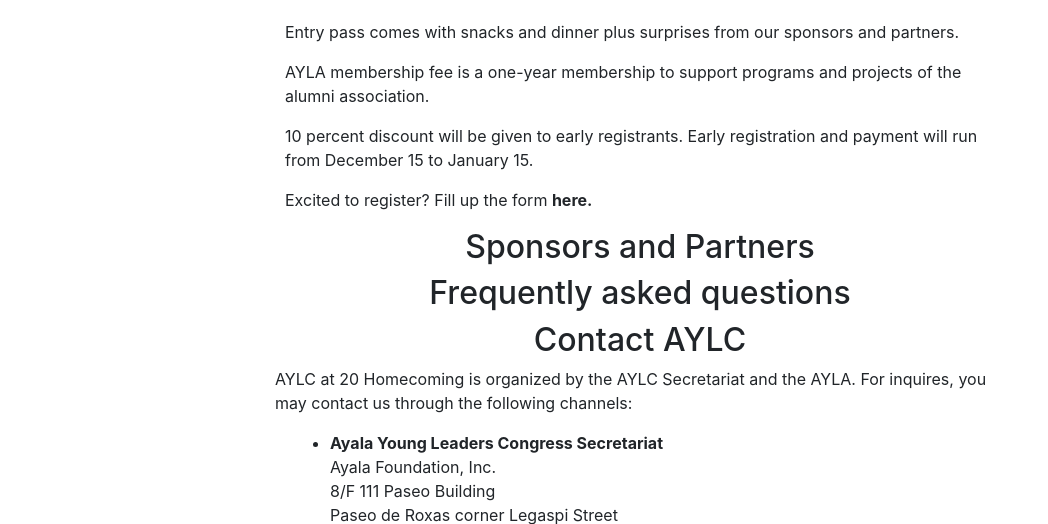
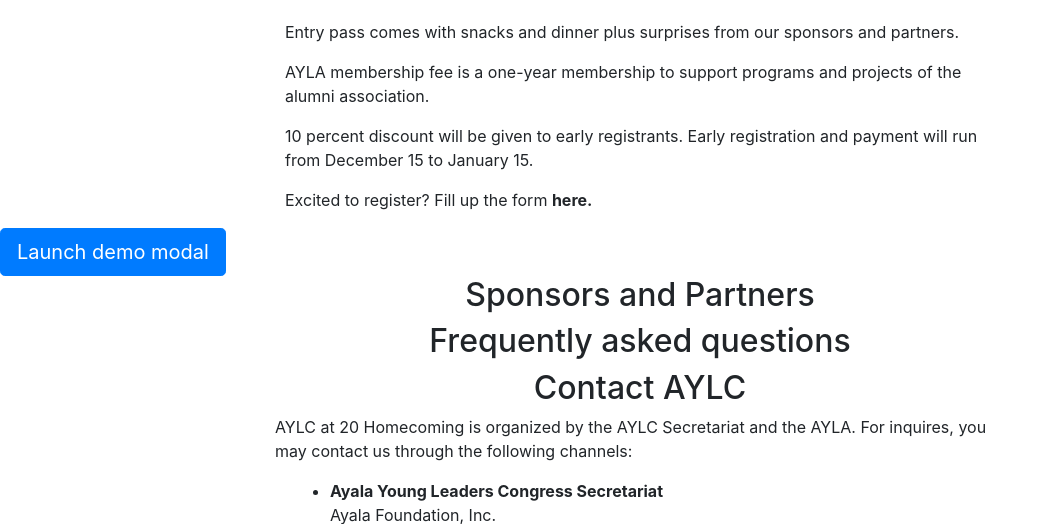
Before and after one commit to ajcanlas95/Christmas, a PHP site: page / in a window 1280 px wide. Shown: the part 2113-2637 px from the top of the page, without its empty margins (0-1048 px from the left). Run offline with PHP 8.4, Linux system fonts and the light colour scheme; data that the repository does not hold is empty.

Commit message:
modal test part two

```diff
--- a/index.php
+++ b/index.php
@@ -196,15 +196,21 @@ include './backend/regnum.php';
       </div
     </section>
 
-    <div class="modal fade">
+    <!-- Button trigger modal -->
+    <button class="btn btn-primary btn-lg" data-toggle="modal" data-target="#myModal">
+      Launch demo modal
+    </button>
+
+    <!-- Modal -->
+    <div class="modal fade" id="myModal" tabindex="-1" role="dialog" aria-labelledby="myModalLabel" aria-hidden="true">
       <div class="modal-dialog">
         <div class="modal-content">
           <div class="modal-header">
             <button type="button" class="close" data-dismiss="modal" aria-hidden="true">&times;</button>
-            <h4 class="modal-title">Modal title</h4>
+            <h4 class="modal-title" id="myModalLabel">Modal title</h4>
           </div>
           <div class="modal-body">
-            <p>One fine body&hellip;</p>
+            ...
           </div>
           <div class="modal-footer">
             <button type="button" class="btn btn-default" data-dismiss="modal">Close</button>
```
